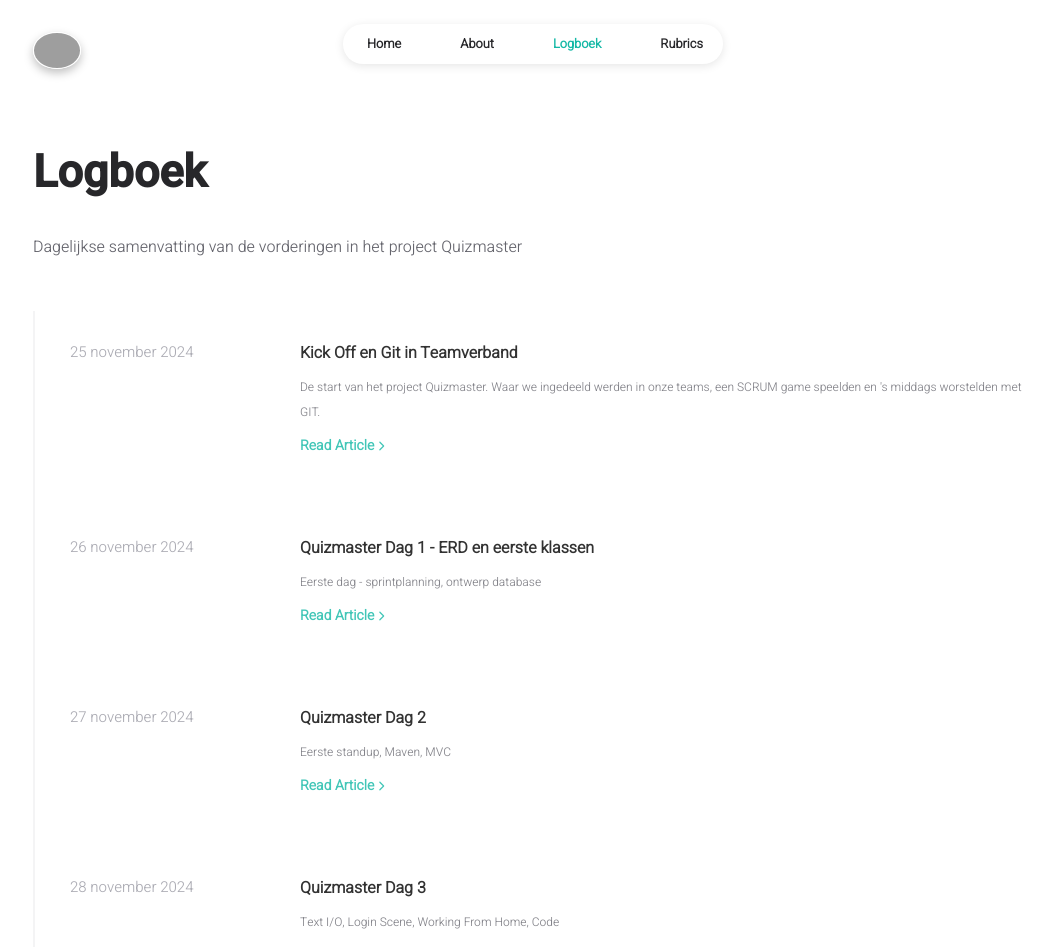
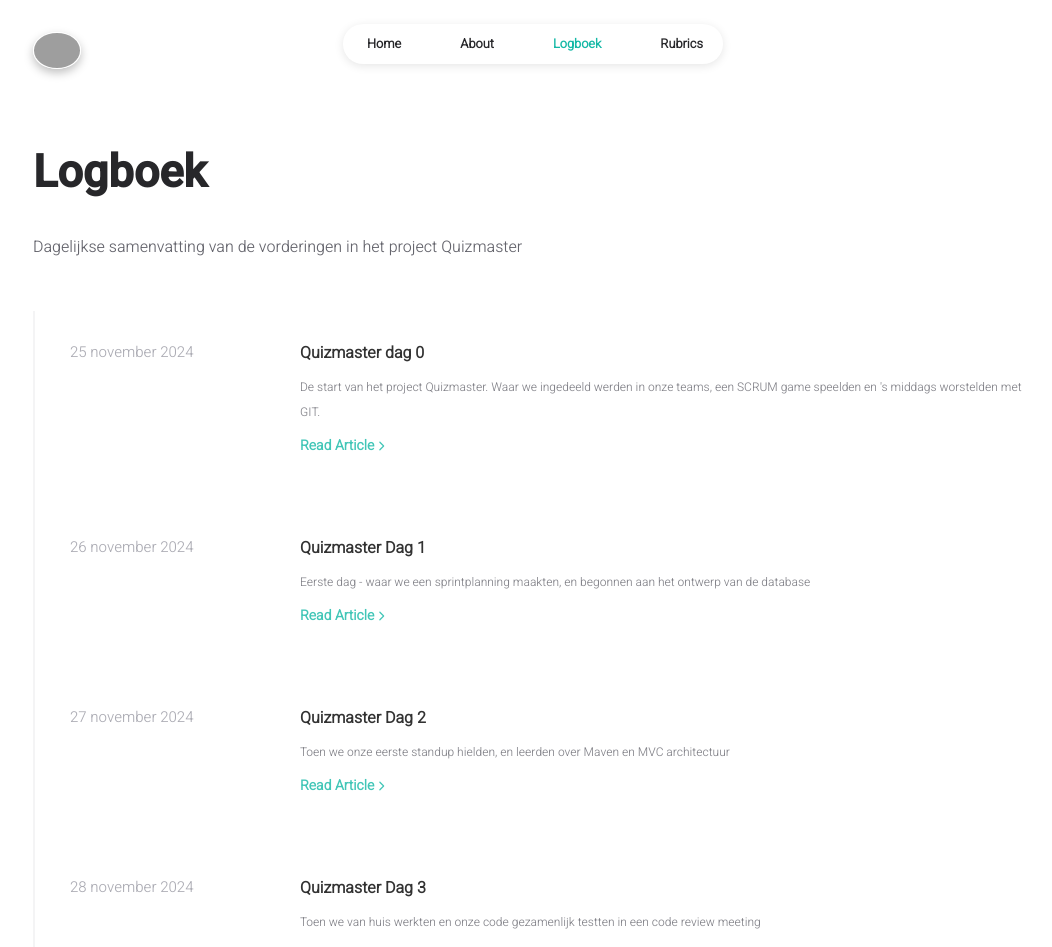
Before and after one commit to KvGasteren/KvGasteren.github.io, a React (Create React App) app: page /MIWPortfolio/articles in a window 1280 px wide. Shown: the top 947 px of the page, without its empty margins (107-1159 px from the left). Built offline with nearby package versions, Linux system fonts and the light colour scheme; grey boxes are pictures that could not be loaded.

Commit message:
nieuwe stijl description artikelen

```diff
--- a/src/data/articles.js
+++ b/src/data/articles.js
@@ -3,7 +3,7 @@ import React from "react";
 function article_1() {
 	return {
 		date: "25 november 2024",
-		title: "Kick Off en Git in Teamverband",
+		title: "Quizmaster dag 0",
 		description:
 			"De start van het project Quizmaster. Waar we ingedeeld werden in onze teams, een SCRUM game speelden en 's middags worstelden met GIT.",
 		keywords: [
@@ -29,6 +29,7 @@ function article_1() {
 		body: (
 			<React.Fragment>
 				<div className="article-content">
+					<h1>Kick-off en Git in teamverband</h1>
 					<div className="paragraph">
 						<h2>Kick Off</h2>
 						<p>
@@ -78,8 +79,8 @@ function article_1() {
 function article_2() {
 	return {
 		date: "26 november 2024",
-		title: "Quizmaster Dag 1 - ERD en eerste klassen",
-		description: "Eerste dag - sprintplanning, ontwerp database",
+		title: "Quizmaster Dag 1",
+		description: "Eerste dag - waar we een sprintplanning maakten, en begonnen aan het ontwerp van de database",
 		style: `
 			.article-content {
 				display: flex;
@@ -146,7 +147,7 @@ const article_3 = () => {
 	return {
 		date: "27 november 2024",
 		title: "Quizmaster Dag 2",
-		description: "Eerste standup, Maven, MVC",
+		description: "Toen we onze eerste standup hielden, en leerden over Maven en MVC architectuur",
 		style: `
 			.article-content {
 				display: flex;
@@ -191,7 +192,7 @@ const article_4 = () => {
 	return {
 		date: "28 november 2024",
 		title: "Quizmaster Dag 3",
-		description: "Text I/O, Login Scene, Working From Home, Code",
+		description: "Toen we van huis werkten en onze code gezamenlijk testten in een code review meeting",
 		style: `
 			.article-content {
 				display: flex;
```
